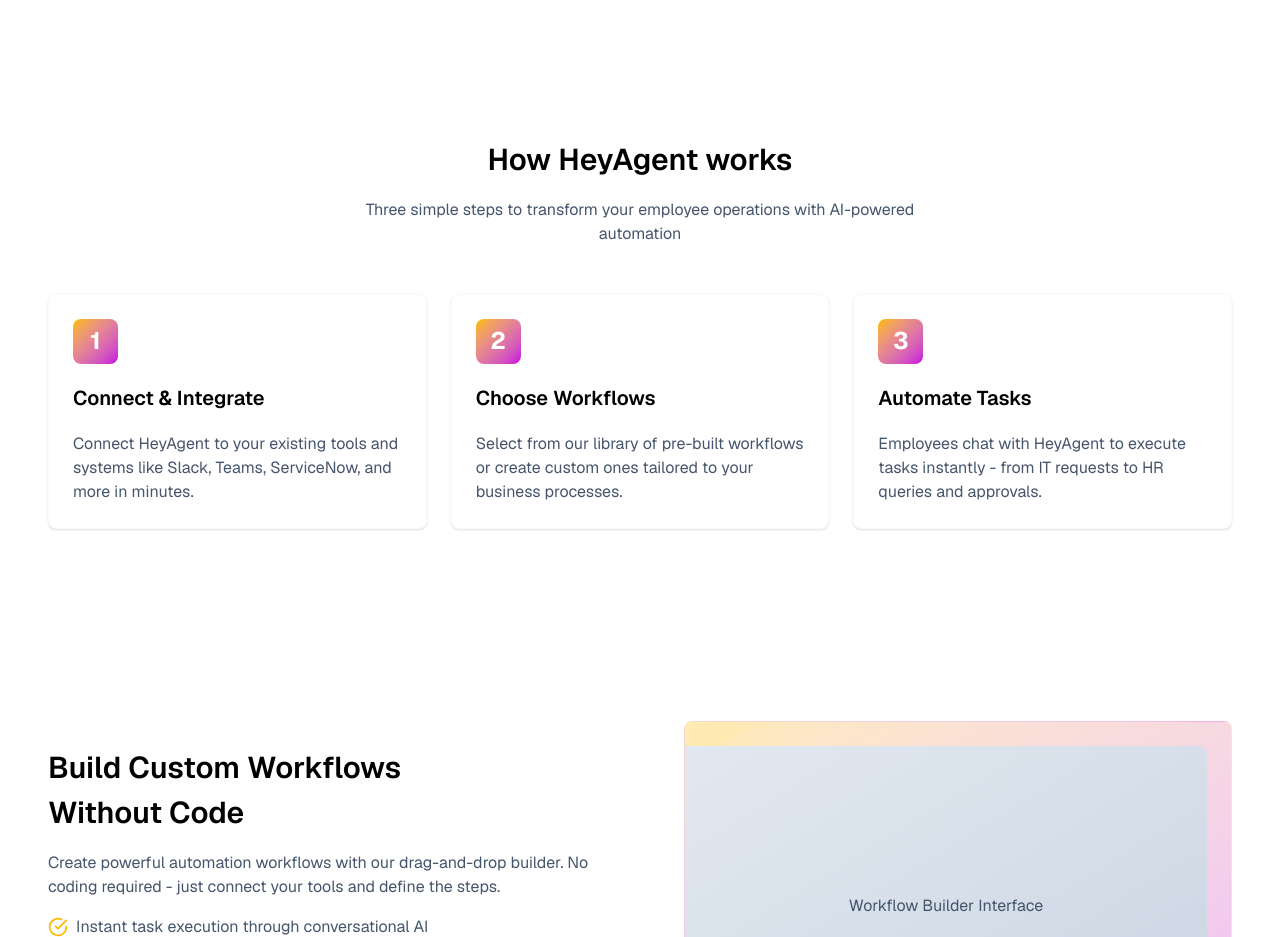
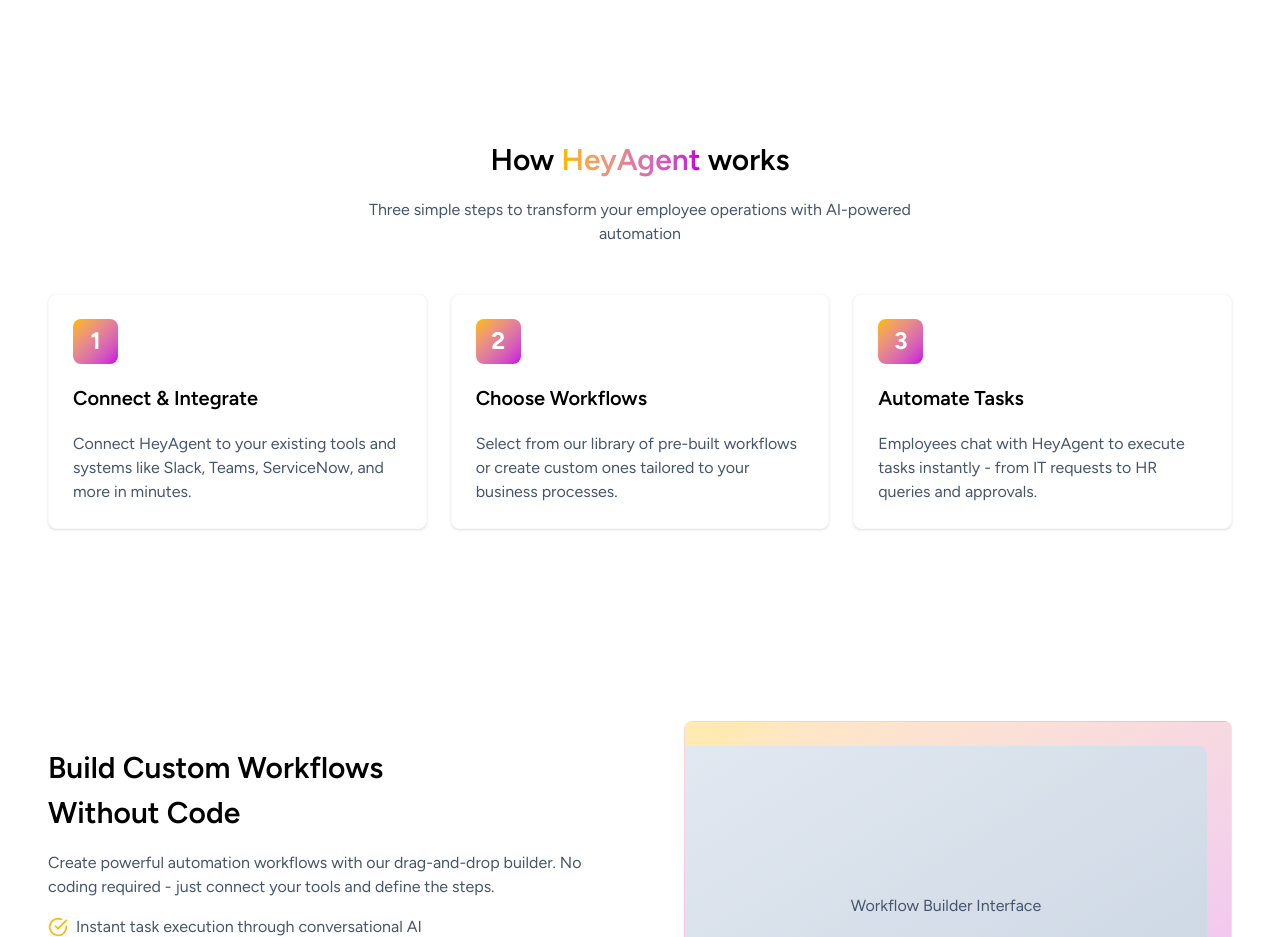
Before and after one commit to heyagent/heyagent, a Next.js app in the folder heyagent-app/: page / in a window 1280 px wide. Shown: the part 1840-2777 px from the top of the page. Built offline with nearby package versions, Linux system fonts and the light colour scheme.

Commit message:
Update font to Figtree and add gradient to HeyAgent text
- Replace Inter/Geist fonts with Figtree font
- Update font family across the application
- Add gradient effect to 'HeyAgent' in 'How HeyAgent works' heading
- Use Next.js optimized font loading for Figtree

```diff
--- a/heyagent-app/app/globals.css
+++ b/heyagent-app/app/globals.css
@@ -15,14 +15,13 @@
 @theme inline {
   --color-background: var(--background);
   --color-foreground: var(--foreground);
-  --font-sans: var(--font-geist-sans);
-  --font-mono: var(--font-geist-mono);
+  --font-sans: var(--font-figtree);
 }
 
 body {
   background: var(--background);
   color: var(--foreground);
-  font-family: var(--font-geist-sans), Arial, Helvetica, sans-serif;
+  font-family: var(--font-figtree), -apple-system, BlinkMacSystemFont, 'Segoe UI', sans-serif;
 }
 
 /* Ensure no margins/padding on body */
--- a/heyagent-app/app/layout.tsx
+++ b/heyagent-app/app/layout.tsx
@@ -1,17 +1,13 @@
 import type { Metadata } from "next";
-import { Geist, Geist_Mono } from "next/font/google";
+import { Figtree } from "next/font/google";
 import "./globals.css";
 import Navbar from "@/components/Navbar";
 import Footer from "@/components/Footer";
 
-const geistSans = Geist({
-  variable: "--font-geist-sans",
+const figtree = Figtree({
+  variable: "--font-figtree",
   subsets: ["latin"],
-});
-
-const geistMono = Geist_Mono({
-  variable: "--font-geist-mono",
-  subsets: ["latin"],
+  display: "swap",
 });
 
 export const metadata: Metadata = {
@@ -27,7 +23,7 @@
   return (
     <html lang="en">
       <body
-        className={`${geistSans.variable} ${geistMono.variable} antialiased`}
+        className={`${figtree.variable} antialiased`}
       >
         <Navbar />
         <div className="min-h-screen">
--- a/heyagent-app/app/page.tsx
+++ b/heyagent-app/app/page.tsx
@@ -145,7 +145,7 @@
         <div className="container relative mx-auto px-6 max-w-7xl">
           <div className="grid grid-cols-1 pb-6 text-center">
             <h3 className="mb-4 md:text-3xl md:leading-normal text-2xl leading-normal font-semibold">
-              How HeyAgent works
+              How <span className="bg-gradient-to-r from-amber-400 to-fuchsia-600 text-transparent bg-clip-text">HeyAgent</span> works
             </h3>
             <p className="text-slate-600 dark:text-slate-300 max-w-xl mx-auto">
               Three simple steps to transform your employee operations with AI-powered automation
```
